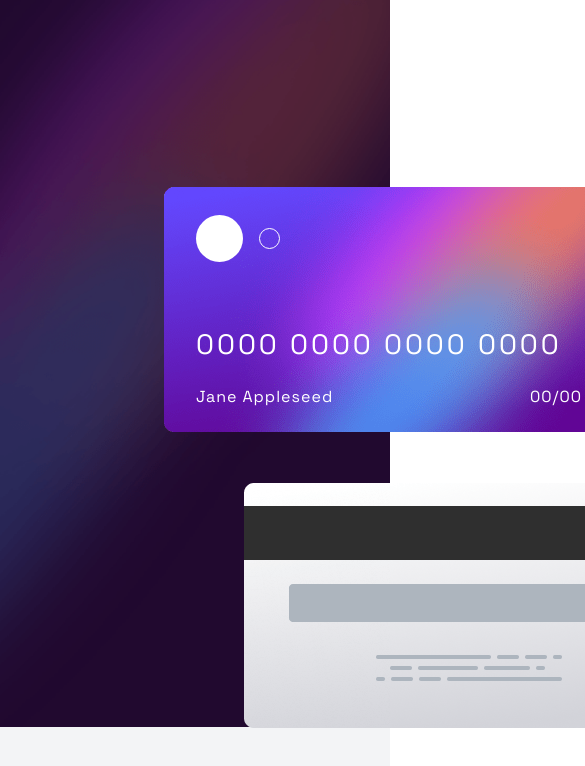
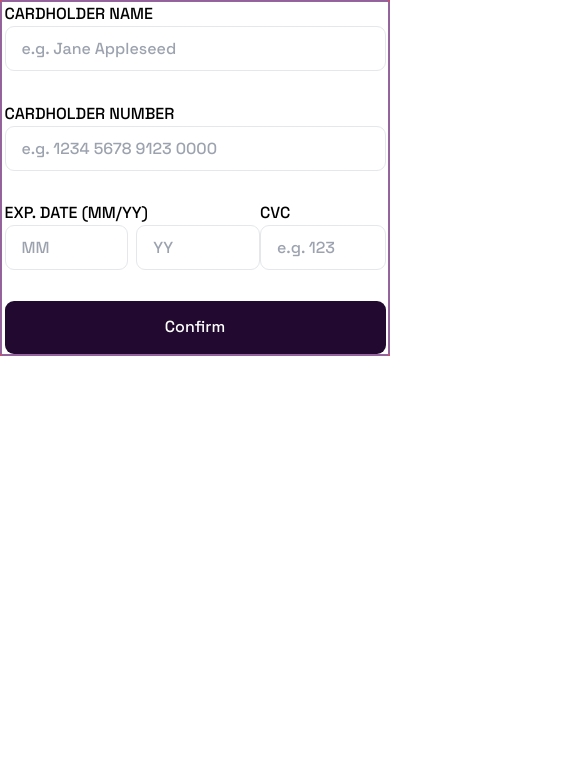
Before and after one commit to GuiFraV/FrontEndMentorVUE, a Vue app: page / in a window 390 px wide. Shown: the top 766 px of the page, 585 px wide, since content can reach past the window. Built offline with nearby package versions, Linux system fonts and the light colour scheme.

Commit message:
Add some responsive

```diff
--- a/src/App.vue
+++ b/src/App.vue
@@ -25,22 +25,22 @@ const defaultValues = {
 
 <template>
   <div
-    class="bg-hero-pattern relative bg-contain bg-no-repeat flex justify-center items-center h-screen bg-gray-100"
+    class="relative bg-hero-pattern-mobile h-full border border-red-500 md:bg-hero-pattern md:bg-contain md:bg-no-repeat flex flex-col justify-center items-center md:h-screen md:flex-row"
   >
-    <!-- Les cartes sont toujours affichées -->
+    <!-- Les cartes, visibles seulement sur les écrans md et plus grands -->
     <div
-      class="flex flex-col justify-between absolute left-[164px] h-[541px] w-[527px] top-[187px]"
+      class="hidden lg:flex flex-col justify-between absolute left-[164px] top-[187px] h-[541px] w-[527px] z-10"
     >
+      <!-- Carte de devant -->
       <div>
         <img
           :src="frontCard"
           alt="Front Credit Card"
           class="relative"
         >
-
           <div class="w-[84px] h-[47px] flex justify-between items-center absolute top-[28px] left-[32px]">
-            <div class=" bg-white h-[47px] w-[47px] rounded-full"></div>
-            <div class=" border border-white h-[21.15px] w-[21.15px] rounded-full"></div>
+            <div class="bg-white h-[47px] w-[47px] rounded-full"></div>
+            <div class="border border-white h-[21.15px] w-[21.15px] rounded-full"></div>
           </div>
 
           <!-- Afficher le numéro de carte formaté ou valeur par défaut -->
@@ -57,10 +57,10 @@ const defaultValues = {
           <div class="absolute h-[18px] w-[49px] flex items-center text-white font-space-grotesk tracking-[1px] top-[200.5px] left-[366px]">
             {{ (formData.expMonth || defaultValues.expMonth) }}/{{ (formData.expYear || defaultValues.expYear) }}
           </div>
-
         </img>
       </div>
 
+      <!-- Carte de derrière -->
       <div class="absolute right-0 bottom-0">
         <img :src="backCard" alt="Back Credit Card" class="relative">
           <!-- Afficher le CVC ou valeur par défaut -->
@@ -72,6 +72,10 @@ const defaultValues = {
     </div>
 
     <!-- Le composant Form gère l'affichage du formulaire ou du message de remerciement -->
-    <Form :formData="formData" />
+    <div
+      class="border border-blue-500 bottom-0 w-full h-full bg-white flex justify-center items-center md:w-2/3 md:absolute md:right-0 z-0"
+    >
+      <Form :formData="formData" />
+    </div>
   </div>
 </template>
--- a/src/components/Form.vue
+++ b/src/components/Form.vue
@@ -66,7 +66,7 @@ const resetForm = () => {
 </script>
 
 <template>
-  <div class="absolute top-[275px] right-[527px] w-[381px]">
+  <div class="w-[381px]">
     <div v-if="!isFormSubmitted" class="h-[352px]">
       <form
         @submit.prevent="submitForm"
--- a/src/validation.js
+++ b/src/validation.js
@@ -1,4 +1,3 @@
-// validation.js
 export const validateName = (name) => {
   return name.trim().length > 0;
 };
--- a/tailwind.config.js
+++ b/tailwind.config.js
@@ -1,4 +1,3 @@
-// tailwind.config.js
 module.exports = {
   purge: ["./index.html", "./src/**/*.{vue,js,ts,jsx,tsx}"],
   darkMode: false, // or 'media' or 'class'
@@ -6,9 +5,13 @@ module.exports = {
     extend: {
       backgroundImage: {
         "hero-pattern": "url('./src/assets/bg-main-desktop.png')",
+        "hero-pattern-mobile": "url('./src/assets/bg-main-mobile.png')",
       },
       fontFamily: {
         "space-grotesk": ['"Space Grotesk"', "sans-serif"],
+      },
+      screens: {
+        xs: "375px",
       },
     },
   },
```
